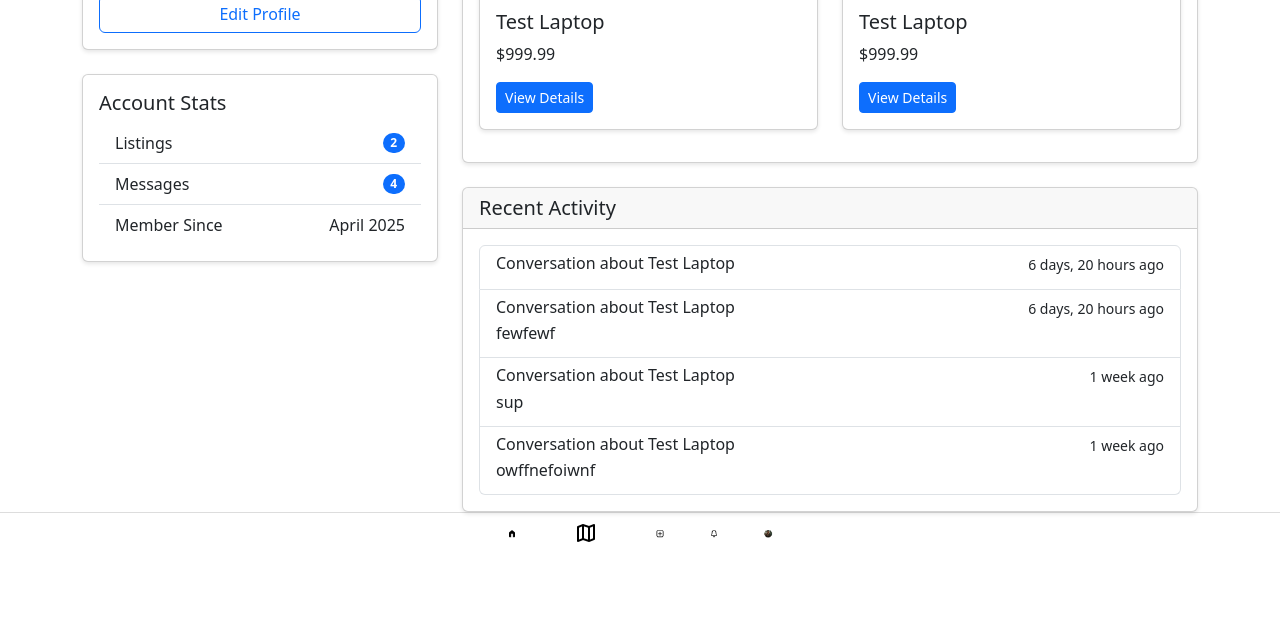
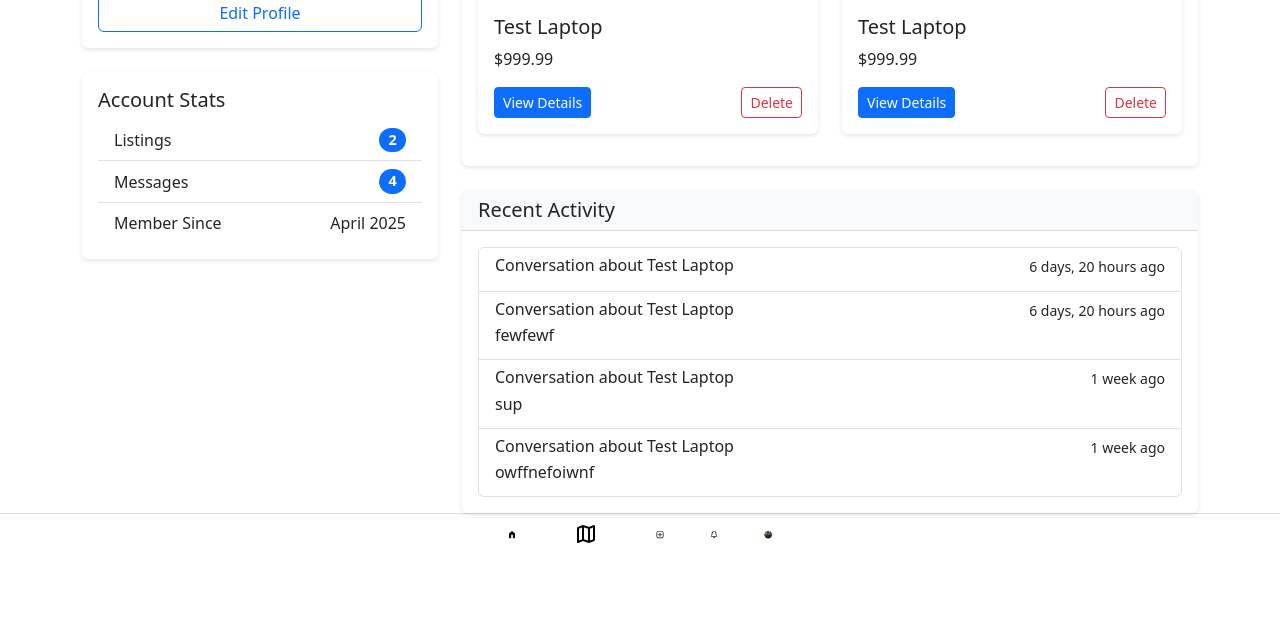
Before and after one commit to danieldelgado3/ninerExchange_ITSC3155, a Django app: page /profile/ in a window 1280 px wide. Shown: the part 334-972 px from the top of the page. Before the commit the page ends 876 px from the top, so only its background shows below. Run offline with Django 5.2, Linux system fonts and the light colour scheme; a user stored in the database is signed in; data comes from the database, SQL or seed files in the repository; both versions use the stored data as it was after the commit.

Commit message:
user profile html file
updated delete listing functionality, profile picture upload. can create new listings from profile now, also delete a listing and check the recent activity section

```diff
--- a/NinerMarket/base/templates/base/profile.html
+++ b/NinerMarket/base/templates/base/profile.html
@@ -8,7 +8,9 @@
 {% block content %}
 <div class="container mt-4">
     <div class="row">
+        <!-- Left Column - Profile Info -->
         <div class="col-md-4">
+            <!-- Profile Card -->
             <div class="card mb-4">
                 <div class="card-body text-center">
                     <div class="profile-picture mb-3">
@@ -25,6 +27,7 @@
                 </div>
             </div>
 
+            <!-- Stats Card -->
             <div class="card mb-4">
                 <div class="card-body">
                     <h5 class="card-title">Account Stats</h5>
@@ -46,10 +49,13 @@
             </div>
         </div>
 
+        <!-- Right Column - Listings and Activity -->
         <div class="col-md-8">
+            <!-- Listings Card -->
             <div class="card mb-4">
-                <div class="card-header">
+                <div class="card-header d-flex justify-content-between align-items-center">
                     <h5 class="mb-0">Your Listings</h5>
+                    <a href="{% url 'addItems' %}" class="btn btn-primary btn-sm">Add New Listing</a>
                 </div>
                 <div class="card-body">
                     {% if user.listings.all %}
@@ -61,19 +67,27 @@
                                         <div class="card-body">
                                             <h5 class="card-title">{{ listing.name }}</h5>
                                             <p class="card-text">${{ listing.price }}</p>
-                                            <a href="{% url 'listing_detail' listing.id %}" class="btn btn-primary btn-sm">View Details</a>
+                                            <div class="d-flex justify-content-between">
+                                                <a href="{% url 'listing_detail' listing.id %}" class="btn btn-primary btn-sm">View Details</a>
+                                                <button class="btn btn-outline-danger btn-sm" data-bs-toggle="modal" data-bs-target="#deleteModal{{ listing.id }}">
+                                                    Delete
+                                                </button>
+                                            </div>
                                         </div>
                                     </div>
                                 </div>
                             {% endfor %}
                         </div>
                     {% else %}
-                        <p class="text-muted">You haven't created any listings yet.</p>
-                        <a href="{% url 'addItems' %}" class="btn btn-primary">Create Your First Listing</a>
+                        <div class="text-center py-4">
+                            <p class="text-muted">You haven't created any listings yet.</p>
+                            <a href="{% url 'addItems' %}" class="btn btn-primary">Create Your First Listing</a>
+                        </div>
                     {% endif %}
                 </div>
             </div>
 
+            <!-- Recent Activity Card -->
             <div class="card">
                 <div class="card-header">
                     <h5 class="mb-0">Recent Activity</h5>
@@ -120,6 +134,30 @@
     </div>
 </div>
 
+<!-- Delete Listing Modals -->
+{% for listing in user.listings.all %}
+<div class="modal fade" id="deleteModal{{ listing.id }}" tabindex="-1" aria-labelledby="deleteModalLabel{{ listing.id }}" aria-hidden="true">
+    <div class="modal-dialog">
+        <div class="modal-content">
+            <div class="modal-header">
+                <h5 class="modal-title" id="deleteModalLabel{{ listing.id }}">Delete Listing</h5>
+                <button type="button" class="btn-close" data-bs-dismiss="modal" aria-label="Close"></button>
+            </div>
+            <div class="modal-body">
+                Are you sure you want to delete "{{ listing.name }}"?
+            </div>
+            <div class="modal-footer">
+                <button type="button" class="btn btn-secondary" data-bs-dismiss="modal">Cancel</button>
+                <form method="post" action="{% url 'delete_listing' listing.id %}" style="display: inline;">
+                    {% csrf_token %}
+                    <button type="submit" class="btn btn-danger">Delete</button>
+                </form>
+            </div>
+        </div>
+    </div>
+</div>
+{% endfor %}
+
 <style>
     .profile-picture {
         position: relative;
@@ -132,10 +170,20 @@
 
     .card {
         box-shadow: 0 2px 4px rgba(0,0,0,0.1);
+        border: none;
     }
 
     .list-group-item:hover {
         background-color: #f8f9fa;
     }
+
+    .card-header {
+        background-color: #f8f9fa;
+        border-bottom: 1px solid rgba(0,0,0,.125);
+    }
+
+    .badge {
+        font-size: 0.9em;
+    }
 </style>
 {% endblock %}
--- a/NinerMarket/base/urls.py
+++ b/NinerMarket/base/urls.py
@@ -10,6 +10,7 @@ urlpatterns = [
     path('addItemsToCloudinary/', views.addItemsToCloudinary, name='addItemsToCloudinary'), #addItem page URL
     path('signup/', views.signup_view, name = 'signup'),
     path('listing/<int:listing_id>/', views.listing_detail, name='listing_detail'),
+    path('listing/<int:listing_id>/delete/', views.delete_listing, name='delete_listing'),
     path('profile/', views.profile, name='profile'),
     path('campus-pickup-points/', views.campus_pickup_points, name='campus_pickup_points'),
     path('map/', views.map_view, name='map'),
--- a/NinerMarket/base/views.py
+++ b/NinerMarket/base/views.py
@@ -2,6 +2,7 @@ from django.shortcuts import render, redirect, get_object_or_404
 from django.http import HttpResponse
 from django.contrib.auth import authenticate, login, logout
 from django.contrib import messages
+from django.contrib.auth.decorators import login_required
 from .forms import CustomUserCreationForm
 
 from django.conf import settings
@@ -158,10 +159,8 @@ def logout_view(request):
     logout(request)
     return redirect('Home')
 
+@login_required
 def profile(request):
-    if not request.user.is_authenticated:
-        return redirect('login')
-
     if request.method == 'POST' and 'profile_picture' in request.FILES:
         try:
             # Upload the image to Cloudinary
@@ -192,7 +191,16 @@ def profile(request):
         except Exception as e:
             messages.error(request, f"Error updating profile picture: {str(e)}")
 
-    return render(request, 'base/profile.html')
+    # Get user's listings and conversations
+    listings = request.user.listings.all()
+    conversations = request.user.conversations.all().order_by('-updated_at')[:5]
+
+    context = {
+        'listings': listings,
+        'conversations': conversations
+    }
+
+    return render(request, 'base/profile.html', context)
 
 def campus_pickup_points(request):
     if not request.user.is_authenticated:
@@ -208,3 +216,32 @@ def notifications(request):
     if not request.user.is_authenticated:
         return redirect('login')
     return render(request, 'base/notifications.html')
+
+@login_required
+def delete_listing(request, listing_id):
+    listing = get_object_or_404(Listing, id=listing_id)
+
+    # Check if the user owns the listing
+    if listing.seller != request.user:
+        messages.error(request, "You don't have permission to delete this listing.")
+        return redirect('profile')
+
+    try:
+        # Delete images from Cloudinary
+        if listing.image1_url:
+            public_id = listing.image1_url.split('/')[-1].split('.')[0]
+            cloudinary.uploader.destroy(public_id)
+        if listing.image2_url:
+            public_id = listing.image2_url.split('/')[-1].split('.')[0]
+            cloudinary.uploader.destroy(public_id)
+        if listing.image3_url:
+            public_id = listing.image3_url.split('/')[-1].split('.')[0]
+            cloudinary.uploader.destroy(public_id)
+
+        # Delete the listing
+        listing.delete()
+        messages.success(request, "Listing deleted successfully.")
+    except Exception as e:
+        messages.error(request, f"Error deleting listing: {str(e)}")
+
+    return redirect('profile')
```
Also changed, not shown: NinerMarket/db.sqlite3.
